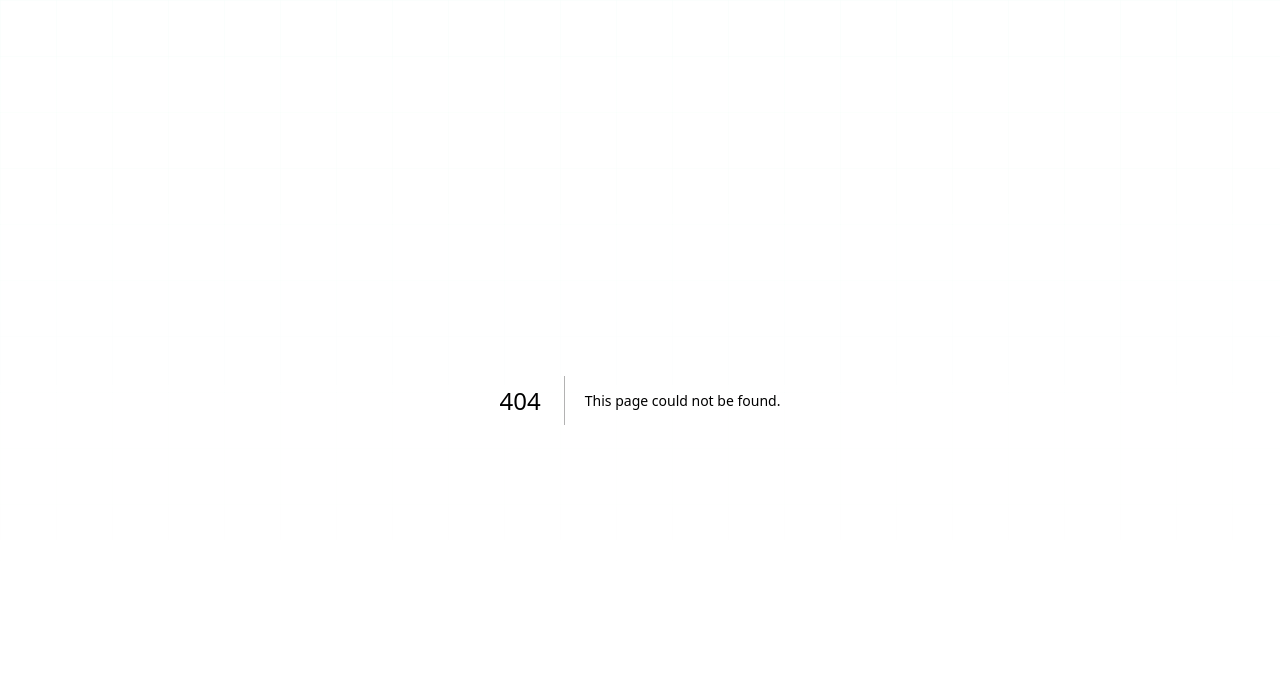
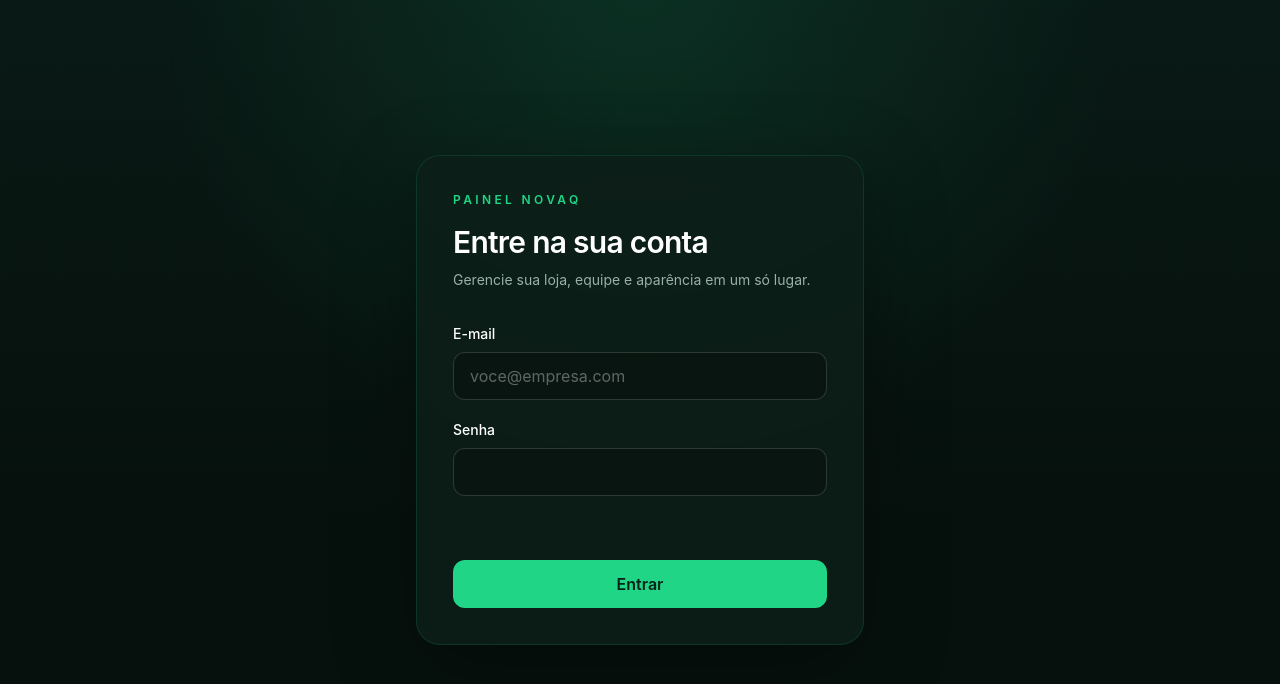
Before and after one commit to davicardoso5524/novaq-app, a Next.js app: page /login in a window 1280 px wide. Before the commit this address had no page. Shown: the top 684 px of the page. Built offline with nearby package versions, Linux system fonts and the light colour scheme.

Commit message:
feat: add auth and tenant roles

```diff
--- /dev/null
+++ b/src/app/api/auth/[...nextauth]/route.ts
@@ -0,0 +1,3 @@
+import { handlers } from "@/lib/auth/config";
+
+export const { GET, POST } = handlers;
--- a/src/app/globals.css
+++ b/src/app/globals.css
@@ -58,7 +58,9 @@ a {
 }
 
 a:focus-visible,
-button:focus-visible {
+button:focus-visible,
+input:focus-visible,
+select:focus-visible {
   outline: 3px solid var(--ring);
   outline-offset: 3px;
 }
--- /dev/null
+++ b/src/app/login/page.tsx
@@ -0,0 +1,99 @@
+"use client";
+
+import { signIn } from "next-auth/react";
+import { FormEvent, useState } from "react";
+
+export default function LoginPage() {
+  const [error, setError] = useState("");
+  const [isLoading, setIsLoading] = useState(false);
+
+  async function handleSubmit(event: FormEvent<HTMLFormElement>) {
+    event.preventDefault();
+    setError("");
+    setIsLoading(true);
+
+    const formData = new FormData(event.currentTarget);
+    const result = await signIn("credentials", {
+      email: formData.get("email"),
+      password: formData.get("password"),
+      redirect: false,
+    });
+
+    if (result?.error) {
+      setError("E-mail ou senha inválidos.");
+      setIsLoading(false);
+      return;
+    }
+
+    window.location.assign("/painel");
+  }
+
+  return (
+    <main className="flex min-h-screen items-center justify-center px-5 py-12">
+      <section
+        aria-labelledby="login-title"
+        className="w-full max-w-md rounded-3xl border border-[var(--border)] bg-[var(--surface)] p-7 shadow-[0_24px_80px_rgba(0,0,0,0.34)] backdrop-blur-md sm:p-9"
+      >
+        <p className="text-xs font-semibold uppercase tracking-[0.28em] text-[var(--primary)]">
+          Painel Novaq
+        </p>
+        <h1 id="login-title" className="mt-4 text-3xl font-semibold tracking-tight text-white">
+          Entre na sua conta
+        </h1>
+        <p className="mt-2 text-sm leading-6 text-[var(--muted)]">
+          Gerencie sua loja, equipe e aparência em um só lugar.
+        </p>
+
+        <form className="mt-8 space-y-5" onSubmit={handleSubmit} aria-describedby={error ? "login-error" : undefined}>
+          <div>
+            <label htmlFor="email" className="mb-2 block text-sm font-medium text-white">
+              E-mail
+            </label>
+            <input
+              id="email"
+              name="email"
+              type="email"
+              autoComplete="email"
+              required
+              disabled={isLoading}
+              className="min-h-12 w-full rounded-xl border border-white/15 bg-black/25 px-4 text-base text-white placeholder:text-white/35 disabled:cursor-wait disabled:opacity-70"
+              placeholder="voce@empresa.com"
+            />
+          </div>
+
+          <div>
+            <label htmlFor="password" className="mb-2 block text-sm font-medium text-white">
+              Senha
+            </label>
+            <input
+              id="password"
+              name="password"
+              type="password"
+              autoComplete="current-password"
+              required
+              disabled={isLoading}
+              className="min-h-12 w-full rounded-xl border border-white/15 bg-black/25 px-4 text-base text-white disabled:cursor-wait disabled:opacity-70"
+            />
+          </div>
+
+          <p
+            id="login-error"
+            role="alert"
+            aria-live="polite"
+            className={`min-h-6 text-sm text-red-300 ${error ? "visible" : "invisible"}`}
+          >
+            {error || "Sem erros"}
+          </p>
+
+          <button
+            type="submit"
+            disabled={isLoading}
+            className="flex min-h-12 w-full items-center justify-center rounded-xl bg-[var(--primary)] px-5 font-semibold text-[#032318] transition hover:brightness-110 disabled:cursor-wait disabled:opacity-70"
+          >
+            {isLoading ? "Entrando…" : "Entrar"}
+          </button>
+        </form>
+      </section>
+    </main>
+  );
+}
--- /dev/null
+++ b/src/lib/auth/config.ts
@@ -0,0 +1,75 @@
+import { compare } from "bcryptjs";
+import { GlobalRole } from "@prisma/client";
+import NextAuth from "next-auth";
+import Credentials from "next-auth/providers/credentials";
+import { z } from "zod";
+import { prisma } from "../prisma";
+import { canAuthenticateUser } from "./roles";
+
+const credentialsSchema = z.object({
+  email: z.string().trim().email(),
+  password: z.string().min(1),
+});
+
+function isGlobalRole(value: unknown): value is GlobalRole {
+  return Object.values(GlobalRole).includes(value as GlobalRole);
+}
+
+export const { handlers, auth, signIn, signOut } = NextAuth({
+  session: { strategy: "jwt" },
+  pages: { signIn: "/login" },
+  providers: [
+    Credentials({
+      credentials: {
+        email: { label: "E-mail", type: "email" },
+        password: { label: "Senha", type: "password" },
+      },
+      async authorize(credentials) {
+        const parsed = credentialsSchema.safeParse(credentials);
+        if (!parsed.success) return null;
+
+        const user = await prisma.user.findUnique({
+          where: { email: parsed.data.email.toLowerCase() },
+        });
+        if (!user || !canAuthenticateUser(user)) return null;
+
+        const passwordMatches = await compare(
+          parsed.data.password,
+          user.hashedPassword,
+        );
+        if (!passwordMatches) return null;
+
+        return {
+          id: user.id,
+          name: user.name,
+          email: user.email,
+          role: user.role,
+          ativo: user.ativo,
+        };
+      },
+    }),
+  ],
+  callbacks: {
+    jwt({ token, user }) {
+      if (user) {
+        token.id = user.id;
+        token.role = user.role;
+        token.ativo = user.ativo;
+      }
+      return token;
+    },
+    session({ session, token }) {
+      if (
+        typeof token.id !== "string" ||
+        !isGlobalRole(token.role) ||
+        typeof token.ativo !== "boolean"
+      ) {
+        throw new Error("Sessão inválida.");
+      }
+      session.user.id = token.id;
+      session.user.role = token.role;
+      session.user.ativo = token.ativo;
+      return session;
+    },
+  },
+});
--- /dev/null
+++ b/src/lib/auth/roles.ts
@@ -0,0 +1,21 @@
+import { GlobalRole, MembershipRole } from "@prisma/client";
+
+export function canAccessPlatform(role: GlobalRole): boolean {
+  return role === GlobalRole.SUPERADMIN;
+}
+
+export function canManageTenant(role: MembershipRole): boolean {
+  return role === MembershipRole.OWNER || role === MembershipRole.ADMIN;
+}
+
+export function canEditCatalog(role: MembershipRole): boolean {
+  return canManageTenant(role) || role === MembershipRole.EDITOR;
+}
+
+export function canViewTenant(role: MembershipRole): boolean {
+  return Object.values(MembershipRole).includes(role);
+}
+
+export function canAuthenticateUser(user: { ativo: boolean }): boolean {
+  return user.ativo;
+}
--- /dev/null
+++ b/src/proxy.ts
@@ -0,0 +1,16 @@
+import { NextResponse } from "next/server";
+import { auth } from "./lib/auth/config";
+
+export default auth((request) => {
+  if (!request.auth?.user?.ativo) {
+    const loginUrl = new URL("/login", request.url);
+    loginUrl.searchParams.set("callbackUrl", request.nextUrl.pathname);
+    return NextResponse.redirect(loginUrl);
+  }
+
+  return NextResponse.next();
+});
+
+export const config = {
+  matcher: ["/painel/:path*", "/api/tenants/:path*"],
+};
--- /dev/null
+++ b/src/types/next-auth.d.ts
@@ -0,0 +1,25 @@
+import type { GlobalRole } from "@prisma/client";
+import type { DefaultSession } from "next-auth";
+
+declare module "next-auth" {
+  interface Session {
+    user: DefaultSession["user"] & {
+      id: string;
+      role: GlobalRole;
+      ativo: boolean;
+    };
+  }
+
+  interface User {
+    role: GlobalRole;
+    ativo: boolean;
+  }
+}
+
+declare module "next-auth/jwt" {
+  interface JWT {
+    id: string;
+    role: GlobalRole;
+    ativo: boolean;
+  }
+}
```
Also changed, not shown: 1 other file (tests, documents, lock files or other folders).
